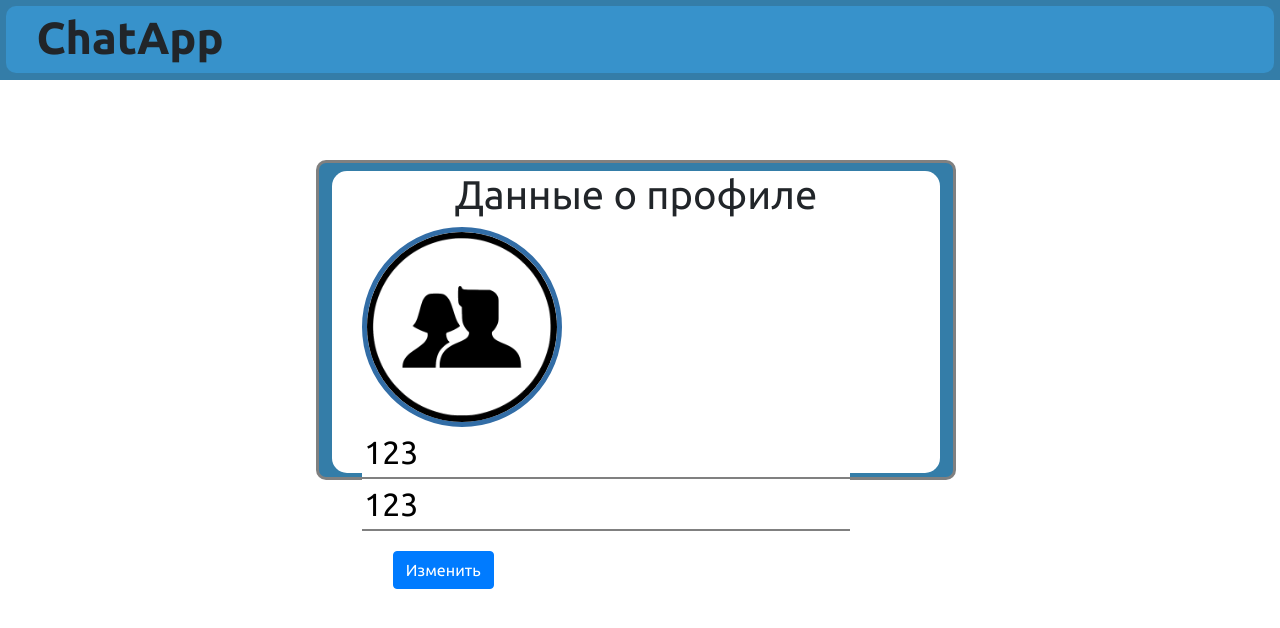
After one commit to andreygor444/ChatApp, a Flask app: page /profile in a window 1280 px wide. The commit adds this page. Shown: the top 628 px of the page. Run offline with Flask 2, Linux system fonts and the light colour scheme; a user stored in the database is signed in; parts of the project's set-up code (start-up, migrations or seed data) failed here and were passed over; some libraries are stand-ins or nearby versions.

Commit message:
Профиль отображается. Не изменяются данные

```diff
--- a/app/main.py
+++ b/app/main.py
@@ -23,108 +23,122 @@ temporary_chat_avatars_manager = TemporaryChatAvatarsManager()
 
 @login_manager.user_loader
 def load_user(user_id):
-	return create_session().query(User).get(user_id)
+    return create_session().query(User).get(user_id)
 
 
 @login_required
 @app.route('/')
 def home_page():
-	return render_template("index.html")
+    return render_template("index.html")
 
 
 @app.route("/login", methods=["GET", "POST"])
 def authorization():
-	form = LoginForm()
-	if form.validate_on_submit():
-		user = find_user_by_email(form.email.data)
-		if user and user.check_password(form.password.data):
-			login_user(user, remember=form.remember_me.data)
-			return redirect('/')
-		return render_template("login.html", message="Неправильный логин или пароль", form=form)
-	return render_template("login.html", form=form)
+    form = LoginForm()
+    if form.validate_on_submit():
+        user = find_user_by_email(form.email.data)
+        if user and user.check_password(form.password.data):
+            login_user(user, remember=form.remember_me.data)
+            return redirect('/')
+        return render_template("login.html", message="Неправильный логин или пароль", form=form)
+    return render_template("login.html", form=form)
 
 
 @app.route("/register/<unique_code>", methods=["GET", "POST"])
 def registration(unique_code):
-	if not unique_codes_manager.check_code(unique_code):
-		abort(403)
-	#unique_codes_manager.update_code(unique_code)
-	form = RegisterForm()
-	if form.validate_on_submit():
-		db_sess = create_session()
-		if find_user_by_email(form.email.data, session=db_sess):
-			return render_template(
-				"register.html",
-				form=form,
-				message="Пользователь с таким адресом электронной почты уже зарегистрирован"
-			)
-		add_user(form.name.data, form.surname.data, form.email.data, form.password.data, db_sess)
-		return render_template("registered_successfully.html")
-	return render_template("register.html", form=form)
+    if not unique_codes_manager.check_code(unique_code):
+        abort(403)
+    #unique_codes_manager.update_code(unique_code)
+    form = RegisterForm()
+    if form.validate_on_submit():
+        db_sess = create_session()
+        if find_user_by_email(form.email.data, session=db_sess):
+            return render_template(
+                "register.html",
+                form=form,
+                message="Пользователь с таким адресом электронной почты уже зарегистрирован"
+            )
+        add_user(form.name.data, form.surname.data, form.email.data, form.password.data, db_sess)
+        return render_template("registered_successfully.html")
+    return render_template("register.html", form=form)
 
 
 @login_required
 @app.route("/chats")
 def chat_list():
-	db_sess = create_session()
-	user_chats = get_user_chats(current_user, session=db_sess)
-	user_chats.sort(key=lambda chat: chat.last_message.dispatch_date)
-	notifications = current_user.get_notifications_dict()
-	user_chats.sort(key=lambda chat: notifications[chat.id], reverse=True)
-	return render_template("chats.html", user_chats=user_chats)
+    db_sess = create_session()
+    user_chats = get_user_chats(current_user, session=db_sess)
+    user_chats.sort(key=lambda chat: chat.last_message.dispatch_date)
+    notifications = current_user.get_notifications_dict()
+    user_chats.sort(key=lambda chat: notifications[chat.id], reverse=True)
+    return render_template("chats.html", user_chats=user_chats)
+
+
+@login_required
+@app.route("/profile")
+def profile():
+    photo = 'static/img/chat_avatars/default/icon.png'
+    if os.path.isfile('static/img/user_avatars/' + str(current_user.id) + '/icon'):
+        photo = f'static/img/chat_avatars/{str(current_user.id)}/icon.png'
+    user = {
+        'photo': photo,
+        'name': current_user.name,
+        'surname': current_user.surname
+    }
+    return render_template("profile.html", user=user)
 
 
 @app.route("/js/load_temporary_chat_avatar", methods=["PUT"])
 def load_temporary_chat_avatar():
-	return temporary_chat_avatars_manager.load_avatar(request.data)
+    return temporary_chat_avatars_manager.load_avatar(request.data)
 
 
 @app.route("/js/find_user_helper/<user_input>")
 def find_user_helper(user_input: str) -> List[User]:
-	"""Вызывается когда пользователь ищет другого пользователя,
-	принимает те данные, которые ввёл пользователь в поле поиска
-	и выдаёт всех пользователей, у которых имя/фамилия/id
-	схожи с тем что было введено
-	:param user_input: Данные, введённые пользователем
-	:returns: Все пользователи, подходящие под запрос
-	"""
-	db_sess = create_session()
-	found_users = set()
-	for word in user_input.split():
-		if word.isdigit():
-			found_users.update(find_users_with_id_like(int(word), session=db_sess))
-		else:
-			found_users.update(find_users_with_name_like(word, session=db_sess))
-			found_users.update(find_users_with_surname_like(word, session=db_sess))
-	found_users = sorted(found_users, key=lambda user: user.name)
-	if current_user in found_users:
-		found_users.remove(current_user)
-	return jsonify(
-		[user.to_dict(only=("id", "name", "surname")) for user in found_users]
-	)
+    """Вызывается когда пользователь ищет другого пользователя,
+    принимает те данные, которые ввёл пользователь в поле поиска
+    и выдаёт всех пользователей, у которых имя/фамилия/id
+    схожи с тем что было введено
+    :param user_input: Данные, введённые пользователем
+    :returns: Все пользователи, подходящие под запрос
+    """
+    db_sess = create_session()
+    found_users = set()
+    for word in user_input.split():
+        if word.isdigit():
+            found_users.update(find_users_with_id_like(int(word), session=db_sess))
+        else:
+            found_users.update(find_users_with_name_like(word, session=db_sess))
+            found_users.update(find_users_with_surname_like(word, session=db_sess))
+    found_users = sorted(found_users, key=lambda user: user.name)
+    if current_user in found_users:
+        found_users.remove(current_user)
+    return jsonify(
+        [user.to_dict(only=("id", "name", "surname")) for user in found_users]
+    )
 
 
 @app.route("/js/add_chat/<name>/<members>", methods=["POST"])
 def add_chat_handler(name, members):
-	"""Создаёт чат"""
-	creator = current_user.id
-	if members == "none":
-		members = str(creator)
-	else:
-		members += f";{creator}"
-	chat_id = add_chat(name, members, creator)
-	chat_avatar = request.data
-	if chat_avatar:
-		path = os.path.join(PATH_TO_ROOT, "static", "img", "chat_avatars", str(chat_id))
-		os.mkdir(path)
-		load_image(chat_avatar, f"{path}/avatar.png")
-		make_icon(chat_avatar, f"{path}/icon.png")
-	return jsonify({"status": "ok"})
+    """Создаёт чат"""
+    creator = current_user.id
+    if members == "none":
+        members = str(creator)
+    else:
+        members += f";{creator}"
+    chat_id = add_chat(name, members, creator)
+    chat_avatar = request.data
+    if chat_avatar:
+        path = os.path.join(PATH_TO_ROOT, "static", "img", "chat_avatars", str(chat_id))
+        os.mkdir(path)
+        load_image(chat_avatar, f"{path}/avatar.png")
+        make_icon(chat_avatar, f"{path}/icon.png")
+    return jsonify({"status": "ok"})
 
 
 def main():
-	app.run(host="0.0.0.0", port=3838, debug=True)
+    app.run(host="0.0.0.0", port=3838, debug=True)
 
 
 if __name__ == "__main__":
-	main()
+    main()
--- a/app/static/css/style.css
+++ b/app/static/css/style.css
@@ -530,3 +530,52 @@ header {
 	height: 20px;
 	margin-bottom: 5px;
 }
+
+#profile-window {
+	width: 50%;
+	height: 40%;
+	top: 20%;
+	left: 24.7%;
+	border: 3px solid gray;
+	border-radius: 10px;
+	background-color: #347da8;
+	visibility: visible;
+	position: fixed;
+}
+
+#profile-title {
+	width: 80%;
+	padding-left: 20%;
+	text-align: center;
+}
+
+#profile-header {
+	width: 100%;
+}
+
+#profile-inner {
+	width: 96%;
+	height: 96%;
+	margin-left: 2%;
+	margin-top: 1.3%;
+	border-radius: 15px;
+	background-color: #ffffff;
+}
+
+#button-change-profile-block {
+	width: 80%;
+	margin-left: 10%;
+	margin-top: 20px;
+}
+
+#line_bio {
+	border: none;
+	border-bottom: 2px solid gray;
+	font-size: 2em;
+	outline: none;
+}
+
+#profile-data-input {
+	width: 90%;
+	margin-left: 5%;
+}
--- /dev/null
+++ b/app/templates/profile.html
@@ -0,0 +1,40 @@
+{% extends "base.html" %}
+
+{% block head %}
+    <script type="text/javascript" src="{{ url_for('static', filename='js/cookie.js') }}"></script>
+    <script type="text/javascript" src="{{ url_for('static', filename='js/add_chat.js') }}"></script>
+{% endblock %}
+
+{% block content %}
+    <div id="profile-window">
+        <div id="profile-inner">
+            <div id=profile-header>
+                <div class="inline" id="profile-title">
+                    <h1>Данные о профиле</h1>
+                </div>
+            </div>
+            <div id="profile-data-input">
+                <div class="inline" id="new-chat-avatar">
+                    <label for="new-chat-avatar-loader">
+                        <img width="200" height="200" id="new-chat-avatar-img" src="{{user.photo}}"  alt="Аватар пользователя">
+                    </label>
+                    <input type="file" id="new-chat-avatar-loader" onchange="loadFile(this.files[0])">
+                </div>
+                <button id="reset-new-chat-avatar-btn" class="btn close-btn"></button>
+                <div class="inline">
+                    <div id="new-chat-name">
+                        <input id="line_bio" type="text" value="{{user.name}}" placeholder="Имя">
+                    </div>
+                    <div id="new-chat-name">
+                        <input id="line_bio" type="text" value="{{user.surname}}" placeholder="Фамилия">
+                    </div>
+                </div>
+            </div>
+            <div id="button-change-profile-block">
+                <div id="new-chat-members-list">
+                    <button class="inline btn btn-primary" id="change-button-profile">Изменить</button>
+                </div>
+            </div>
+        </div>
+    </div>
+{% endblock %}
```
